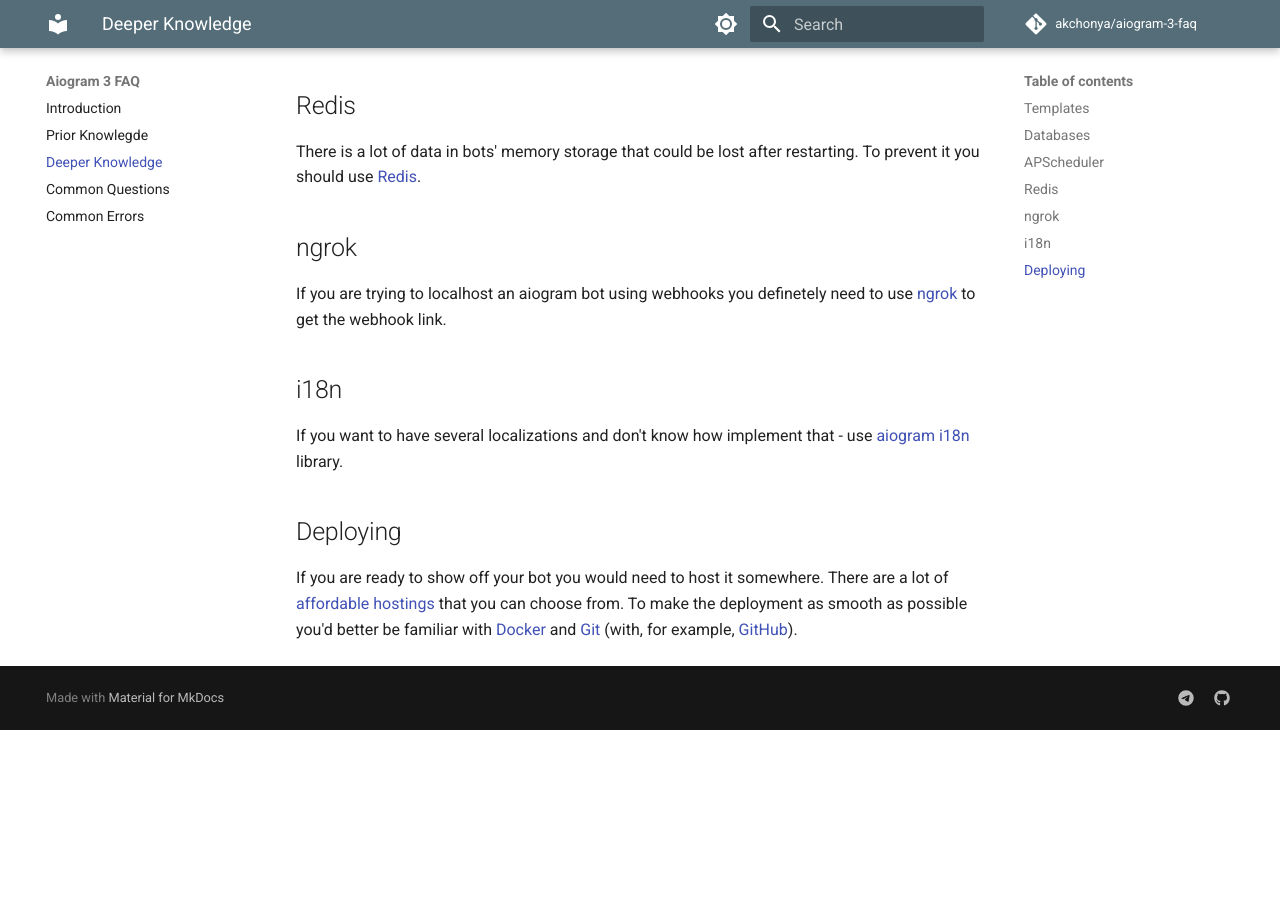
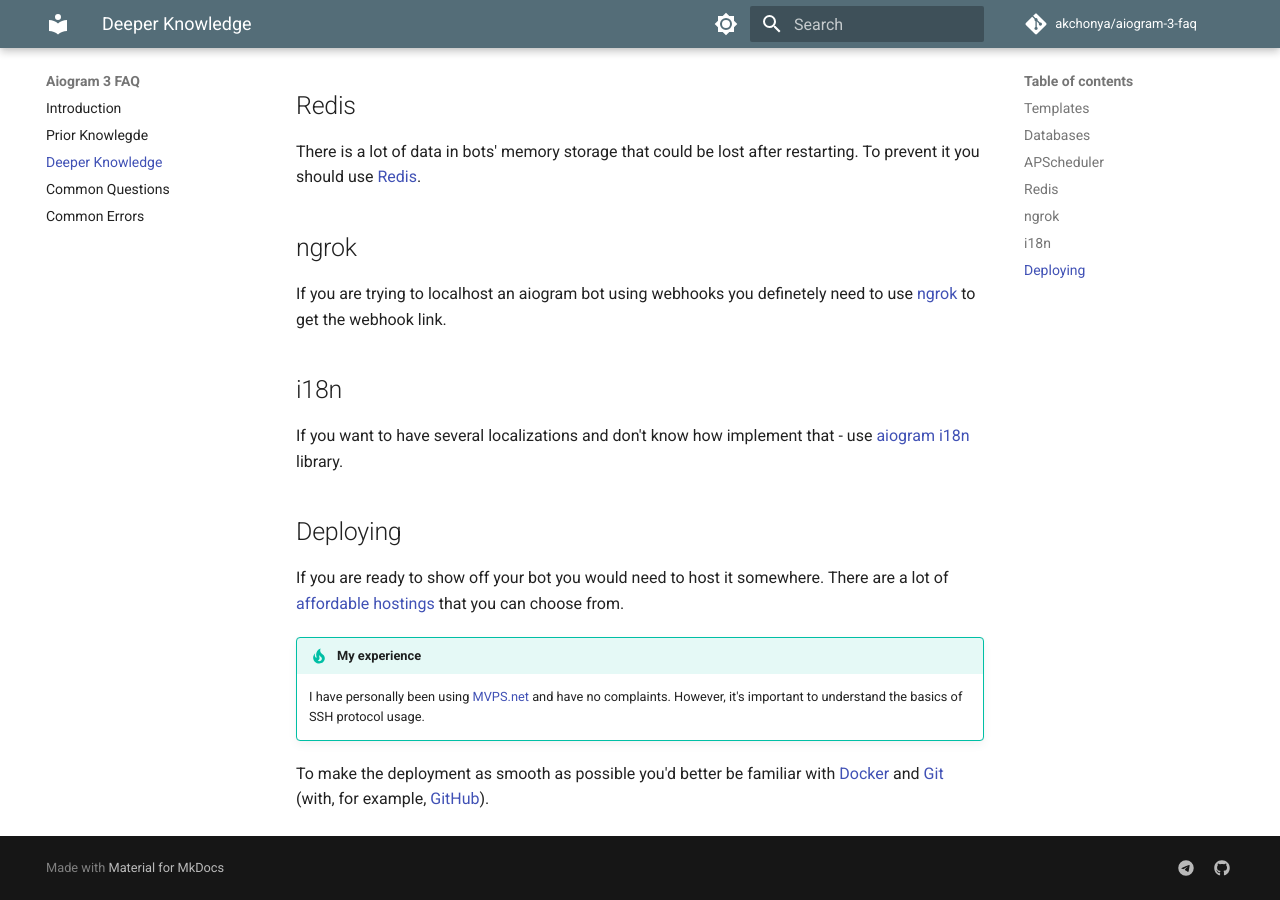
Before and after one commit to akchonya/aiogram-3-faq, an MkDocs documentation site: the page built from docs/deeper_knowledge.md, in a window 1280 px wide and 900 px high, scrolled down 1026 px. Built offline with MkDocs 1.6.1 and Material for MkDocs 9.7.7, drawn with Linux system fonts in a browser that asks for light colours; comment, search, counter and statistics services are not loaded; before the commit the page ends 1756 px from its top, so only the background shows below that.

Commit message:
add my experience

```diff
--- a/docs/deeper_knowledge.md
+++ b/docs/deeper_knowledge.md
@@ -46,4 +46,9 @@
 
 ## Deploying
 
-If you are ready to show off your bot you would need to host it somewhere. There are a lot of [affordable hostings](https://t.me/about_aiogram/12) that you can choose from. To make the deployment as smooth as possible you'd better be familiar with [Docker](https://www.docker.com/) and [Git](https://git-scm.com/) (with, for example, [GitHub](https://github.com/)).
+If you are ready to show off your bot you would need to host it somewhere. There are a lot of [affordable hostings](https://t.me/about_aiogram/12) that you can choose from.
+
+!!! Tip "My experience"
+    I have personally been using [MVPS.net](https://www.mvps.net/) and have no complaints. However,  it's important to understand the basics of SSH protocol usage.
+
+To make the deployment as smooth as possible you'd better be familiar with [Docker](https://www.docker.com/) and [Git](https://git-scm.com/) (with, for example, [GitHub](https://github.com/)).
```
